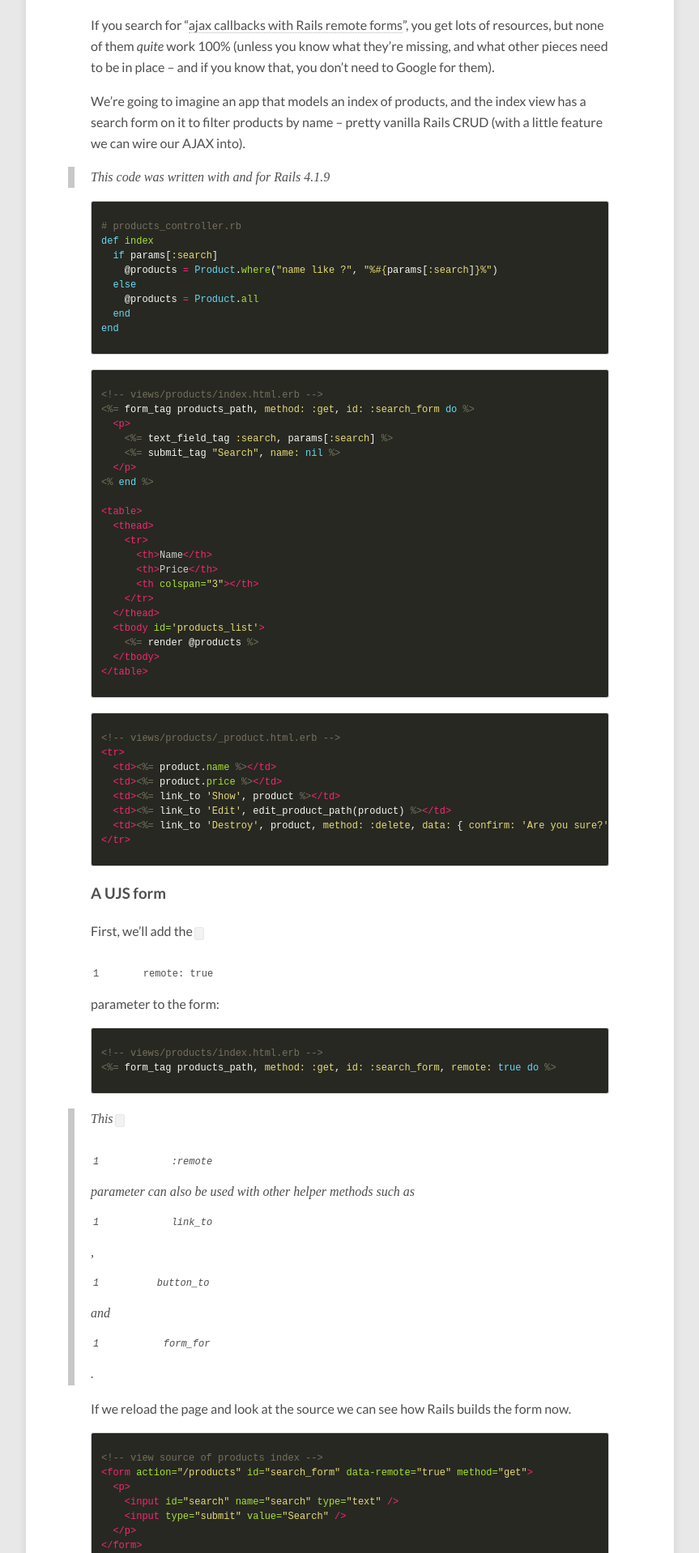
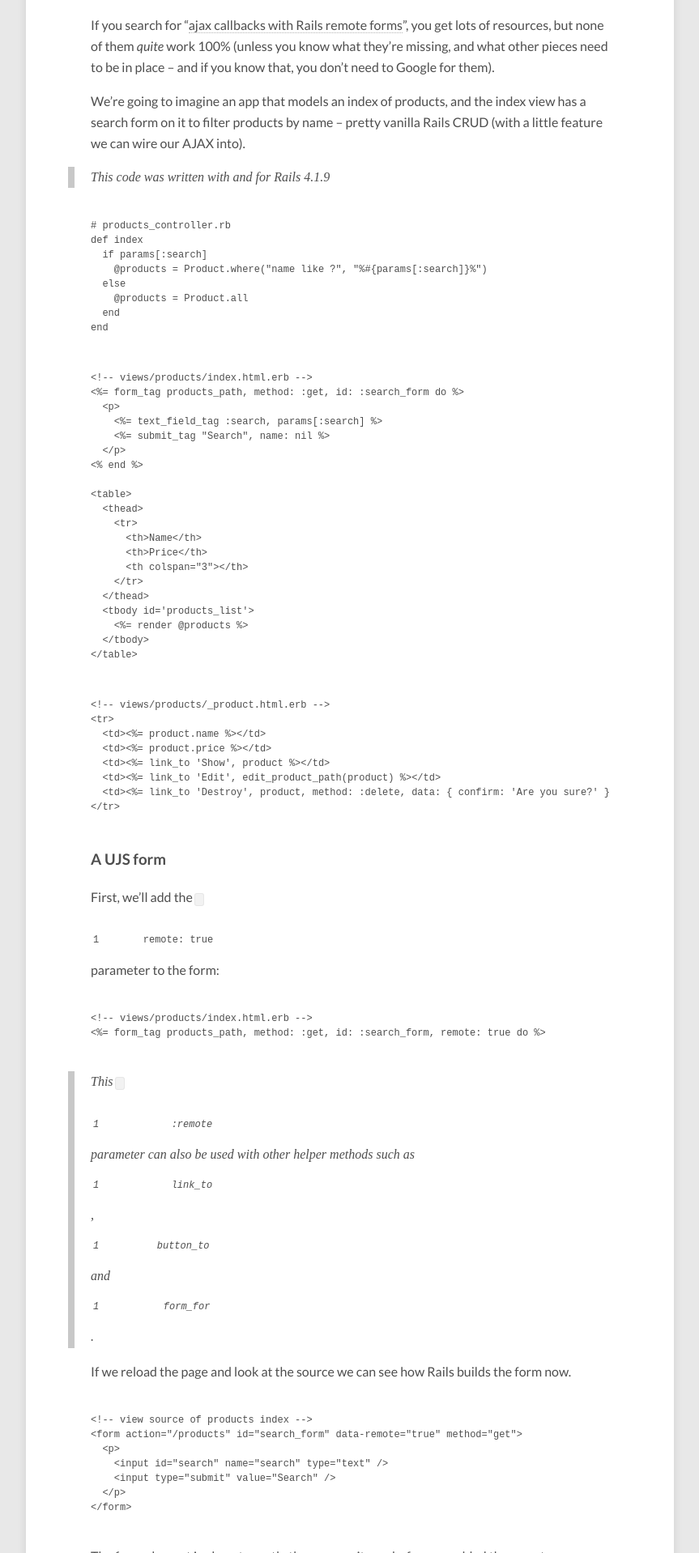
Before and after one commit to Pavling/Pavling.github.io, a Jekyll site: the page built from _posts/2015-02-23-rails-ujs-and-callbacks.md, in a window 1280 px wide. Shown: the part 1470-3388 px from the top of the page at 81% size, without its empty margins (208-1071 px from the left). Built offline with Jekyll 4.4.1, drawn with Linux system fonts in a browser that asks for light colours; nearby versions of some CDN libraries; comment, search, counter and statistics services are not loaded.

Commit message:
updating to remove 'pygements' and replace with 'rouge'

```diff
--- a/Gemfile
+++ b/Gemfile
@@ -5,3 +5,4 @@
 gem 'sass', '3.4.5'
 gem 'octopress', '~> 3.0.0.rc.12'
 gem 'jekyll-sitemap'
+gem 'rouge'
--- a/_config.yml
+++ b/_config.yml
@@ -37,7 +37,7 @@
 # http://en.wikipedia.org/wiki/List_of_tz_database_time_zones
 timezone:    Europe/London
 future:      false
-highlighter: pygments
+highlighter: rouge
 markdown:    kramdown
 gems:
   - jekyll-sitemap
--- a/_sass/_pygments.scss
+++ /dev/null
@@ -1,73 +0,0 @@
-.highlight {
-	margin-bottom: 1.5em;
-	@include font(12);
-	color: #d0d0d0;
-	border: 1px solid darken($body-color, 5);
-	background-color: #272822;
-	@include rounded(3px);
-	pre {
-		position: relative;
-		margin: 0;
-		padding: 1em;
-	}
-	.lineno { padding-right: 24px; color: #8f908a;}
-	.hll { background-color: #49483e }
-	.c { color: #75715e } /* Comment */
-	.err { color: #960050; background-color: #1e0010 } /* Error */
-	.k { color: #66d9ef } /* Keyword */
-	.l { color: #ae81ff } /* Literal */
-	.n { color: #f8f8f2 } /* Name */
-	.o { color: #f92672 } /* Operator */
-	.p { color: #f8f8f2 } /* Punctuation */
-	.cm { color: #75715e } /* Comment.Multiline */
-	.cp { color: #75715e } /* Comment.Preproc */
-	.c1 { color: #75715e } /* Comment.Single */
-	.cs { color: #75715e } /* Comment.Special */
-	.ge { font-style: italic } /* Generic.Emph */
-	.gs { font-weight: bold } /* Generic.Strong */
-	.kc { color: #66d9ef } /* Keyword.Constant */
-	.kd { color: #66d9ef } /* Keyword.Declaration */
-	.kn { color: #f92672 } /* Keyword.Namespace */
-	.kp { color: #66d9ef } /* Keyword.Pseudo */
-	.kr { color: #66d9ef } /* Keyword.Reserved */
-	.kt { color: #66d9ef } /* Keyword.Type */
-	.ld { color: #e6db74 } /* Literal.Date */
-	.m { color: #ae81ff } /* Literal.Number */
-	.s { color: #e6db74 } /* Literal.String */
-	.na { color: #a6e22e } /* Name.Attribute */
-	.nb { color: #f8f8f2 } /* Name.Builtin */
-	.nc { color: #a6e22e } /* Name.Class */
-	.no { color: #66d9ef } /* Name.Constant */
-	.nd { color: #a6e22e } /* Name.Decorator */
-	.ni { color: #f8f8f2 } /* Name.Entity */
-	.ne { color: #a6e22e } /* Name.Exception */
-	.nf { color: #a6e22e } /* Name.Function */
-	.nl { color: #f8f8f2 } /* Name.Label */
-	.nn { color: #f8f8f2 } /* Name.Namespace */
-	.nx { color: #a6e22e } /* Name.Other */
-	.py { color: #f8f8f2 } /* Name.Property */
-	.nt { color: #f92672 } /* Name.Tag */
-	.nv { color: #f8f8f2 } /* Name.Variable */
-	.ow { color: #f92672 } /* Operator.Word */
-	.w { color: #f8f8f2 } /* Text.Whitespace */
-	.mf { color: #ae81ff } /* Literal.Number.Float */
-	.mh { color: #ae81ff } /* Literal.Number.Hex */
-	.mi { color: #ae81ff } /* Literal.Number.Integer */
-	.mo { color: #ae81ff } /* Literal.Number.Oct */
-	.sb { color: #e6db74 } /* Literal.String.Backtick */
-	.sc { color: #e6db74 } /* Literal.String.Char */
-	.sd { color: #e6db74 } /* Literal.String.Doc */
-	.s2 { color: #e6db74 } /* Literal.String.Double */
-	.se { color: #ae81ff } /* Literal.String.Escape */
-	.sh { color: #e6db74 } /* Literal.String.Heredoc */
-	.si { color: #e6db74 } /* Literal.String.Interpol */
-	.sx { color: #e6db74 } /* Literal.String.Other */
-	.sr { color: #e6db74 } /* Literal.String.Regex */
-	.s1 { color: #e6db74 } /* Literal.String.Single */
-	.ss { color: #e6db74 } /* Literal.String.Symbol */
-	.bp { color: #f8f8f2 } /* Name.Builtin.Pseudo */
-	.vc { color: #f8f8f2 } /* Name.Variable.Class */
-	.vg { color: #f8f8f2 } /* Name.Variable.Global */
-	.vi { color: #f8f8f2 } /* Name.Variable.Instance */
-	.il { color: #ae81ff } /* Literal.Number.Integer.Long */
-}
--- a/assets/css/main.scss
+++ b/assets/css/main.scss
@@ -19,7 +19,6 @@
 @import "vendor/magnific-popup/magnific-popup";
 @import "site";
 @import "typography";
-@import "pygments";
 @import "coderay";
 @import "gist";
 @import "grid";
```
